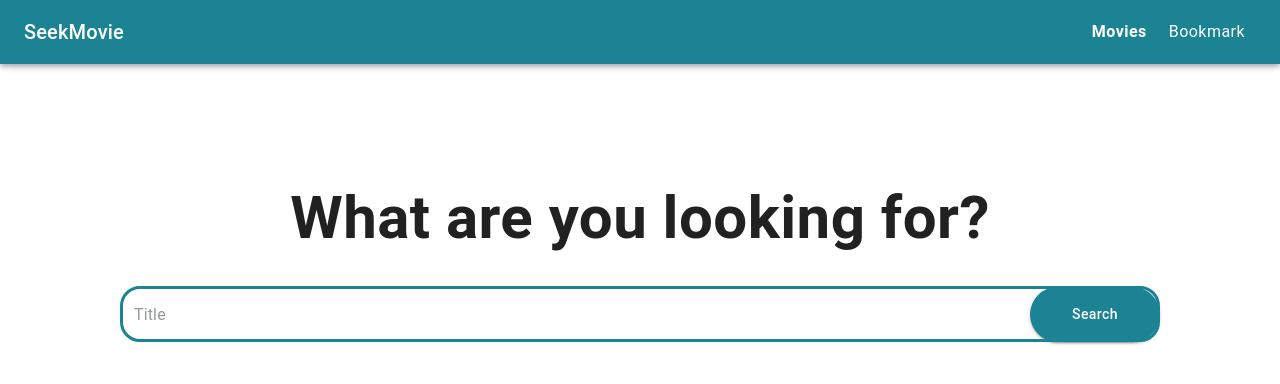
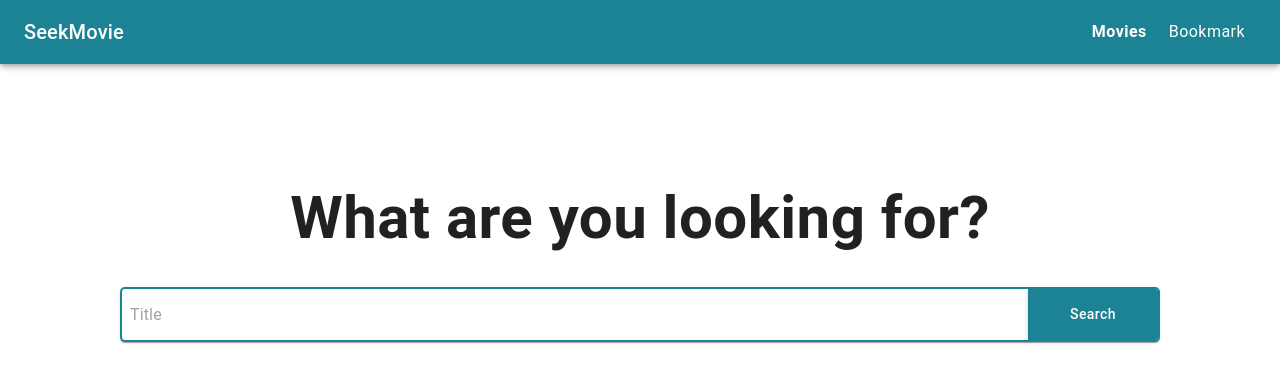
Before and after one commit to syedHanif1/movies-search-app, a Next.js app: page /movies in a window 1280 px wide. Shown: the top 384 px of the page. Built offline with nearby package versions, Linux system fonts and the light colour scheme; no server answers.

Commit message:
Fixed movie page input design

```diff
--- a/app/(routes)/movies/page.tsx
+++ b/app/(routes)/movies/page.tsx
@@ -1,6 +1,6 @@
 "use client";
 import React, { useEffect, ChangeEvent } from "react";
-import { Alert, Box, InputAdornment, Typography } from "@mui/material";
+import { Alert, Box, Paper, Typography } from "@mui/material";
 import { useMovies } from "@/app/_hooks/useMovies";
 import TextInput from "@/app/_components/Input";
 import useDebounce from "@/app/_hooks/useDebounce";
@@ -35,16 +35,10 @@ const Movies = () => {
       <Typography variant="h6" gutterBottom className={movies.length === 0 ? "boldLabel" : ""}>
         What are you looking for?
       </Typography>
-      <TextInput
-        value={searchTerm}
-        onChange={handleSearch}
-        placeholder="Title"
-        endAdornment={
-          <InputAdornment position="end">
-            <Button label="Search" sx={{ height: 55, borderRadius: 20, padding: "0 16px", minWidth: 130 }} onClick={() => {}} />
-          </InputAdornment>
-        }
-      />
+      <Paper component="form" className="movieSearchForm">
+        <TextInput value={searchTerm} onChange={handleSearch} placeholder="Title" className="movieSearchInput" />
+        <Button label="Search" sx={{ height: "100%", minWidth: { xs: "100px", sm: "130px" }, borderRadius: 0 }} />
+      </Paper>
       {movies.length > 0 && <MovieList movies={movies} isFetching={isFetching} loadMore={loadMoreMovies} hasMore={hasMore} />}
       {error && (
         <Alert severity="error" sx={{ my: 5, fontSize: 16 }}>
--- a/app/_components/Input.tsx
+++ b/app/_components/Input.tsx
@@ -1,13 +1,11 @@
 import React from "react";
-import MuiTextField, { TextFieldProps as MuiTextFieldProps } from "@mui/material/TextField";
+import { InputBase, InputBaseProps } from "@mui/material";
 
-type CustomProps = MuiTextFieldProps & {
-  endAdornment: React.ReactNode;
+type CustomProps = InputBaseProps & {
   // add custom props here
 };
 
 const defaultInputProps: Partial<CustomProps> = {
-  variant: "outlined",
   fullWidth: true,
 };
 
@@ -15,31 +13,9 @@ const TextInput: React.FC<CustomProps> = (props) => {
   // Merge default props with custom props
   const mergedProps = { ...defaultInputProps, ...props };
 
-  const { endAdornment, ...rest } = mergedProps;
+  const { ...rest } = mergedProps;
 
-  return (
-    <MuiTextField
-      {...rest}
-      InputProps={{
-        style: { color: "#000B0D" },
-        endAdornment: endAdornment,
-      }}
-      InputLabelProps={{ style: { color: "#000B0D" } }}
-      sx={{
-        "& .MuiOutlinedInput-root": {
-          height: 55,
-          paddingRight: "0px",
-          borderRadius: "20px",
-          "& fieldset": { borderWidth: "3px", borderColor: "#1C8394" },
-          "&:hover fieldset": { borderColor: "#1C8394" },
-          "&.Mui-focused fieldset": { borderColor: "#1C8394" },
-          "& .MuiInputAdornment-root": {
-            height: "100%",
-          },
-        },
-      }}
-    />
-  );
+  return <InputBase {...rest} />;
 };
 
 export default TextInput;
--- a/app/_styles/global.css
+++ b/app/_styles/global.css
@@ -83,3 +83,20 @@ body {
 .actor-name {
   color: #1c8394;
 }
+
+
+/* Customize Paper */
+.movieSearchForm {
+  display: flex;
+  align-items: center;
+  width: 100%;
+  border: 2px solid #1C8394;
+  border-radius: 5px !important;
+  overflow: hidden !important;
+  height: 55px;
+}
+
+.movieSearchInput {
+  margin-left: 8px;
+  flex: 1;
+}
```
